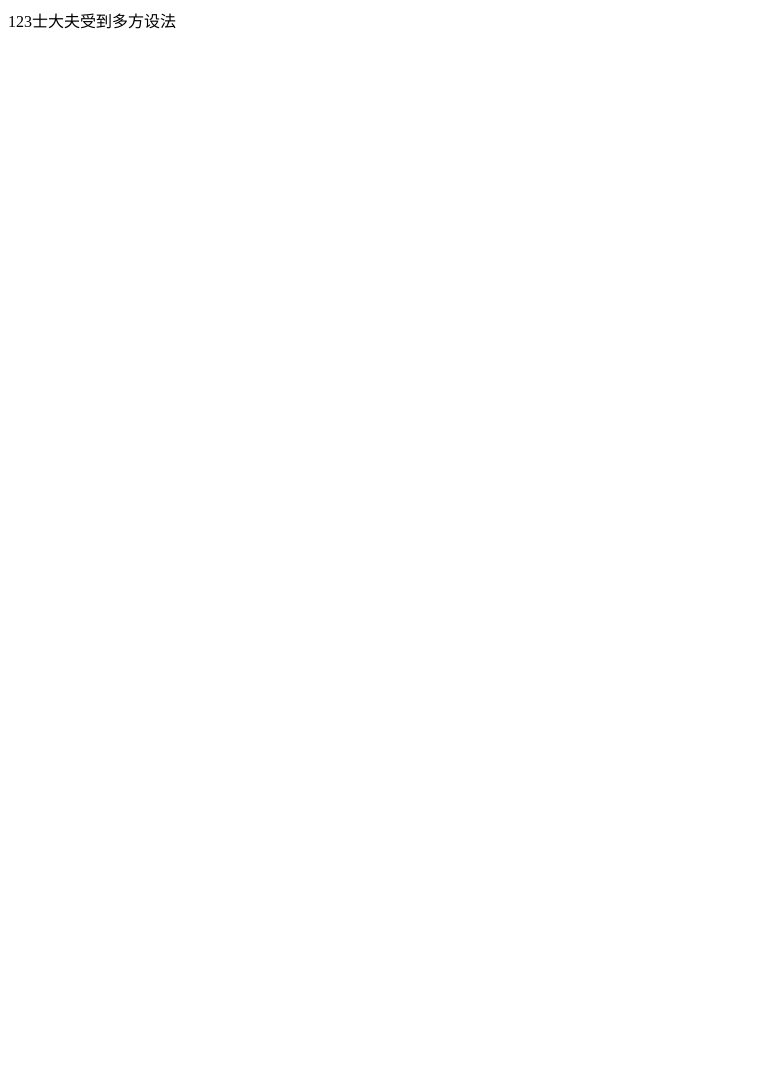
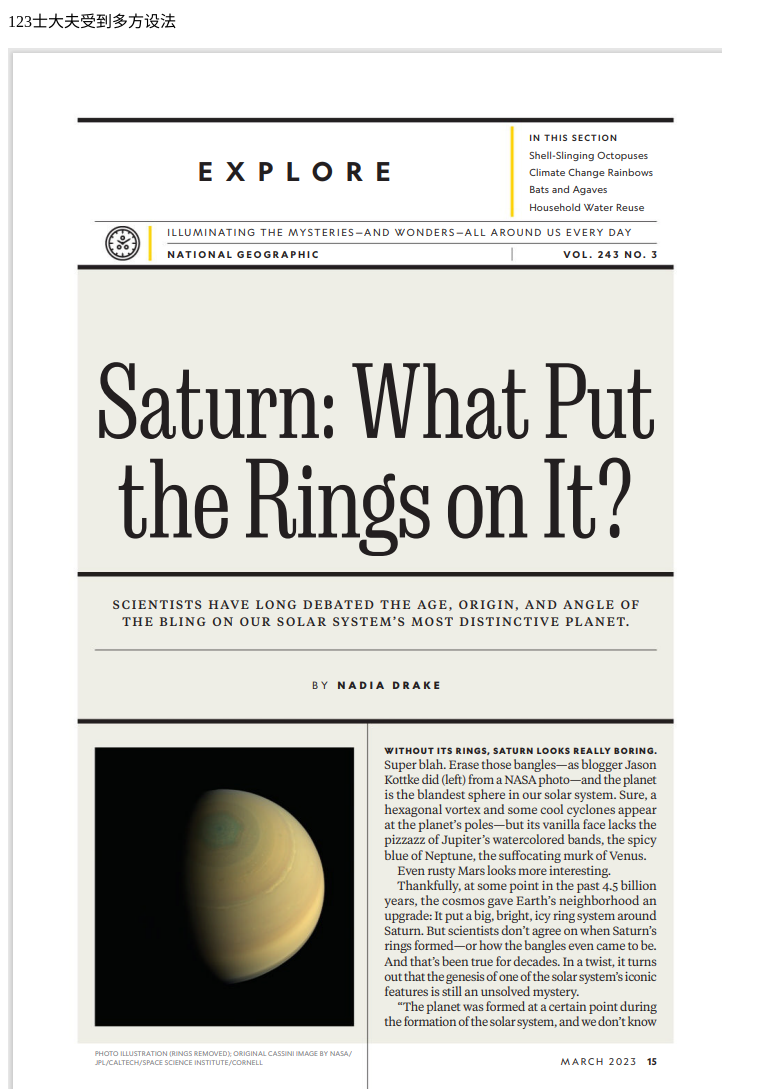
Before and after one commit to SMT2333/2, a plain HTML site: page index.html in a window 1280 px wide. Shown: the whole page, without its empty margins (0-777 px from the left). Before the commit the page ends 800 px from the top, so only its background shows below. Drawn offline with Linux system fonts and the light colour scheme.

Commit message:
no message

```diff
--- a/index.html
+++ b/index.html
@@ -1,3 +1,5 @@
 <p>
 123士大夫受到多方设法
 </p>
+
+<img src ='2023-07-09-200624.png' />
```
Also changed, not shown: 2023-07-09-200624.png (added).
